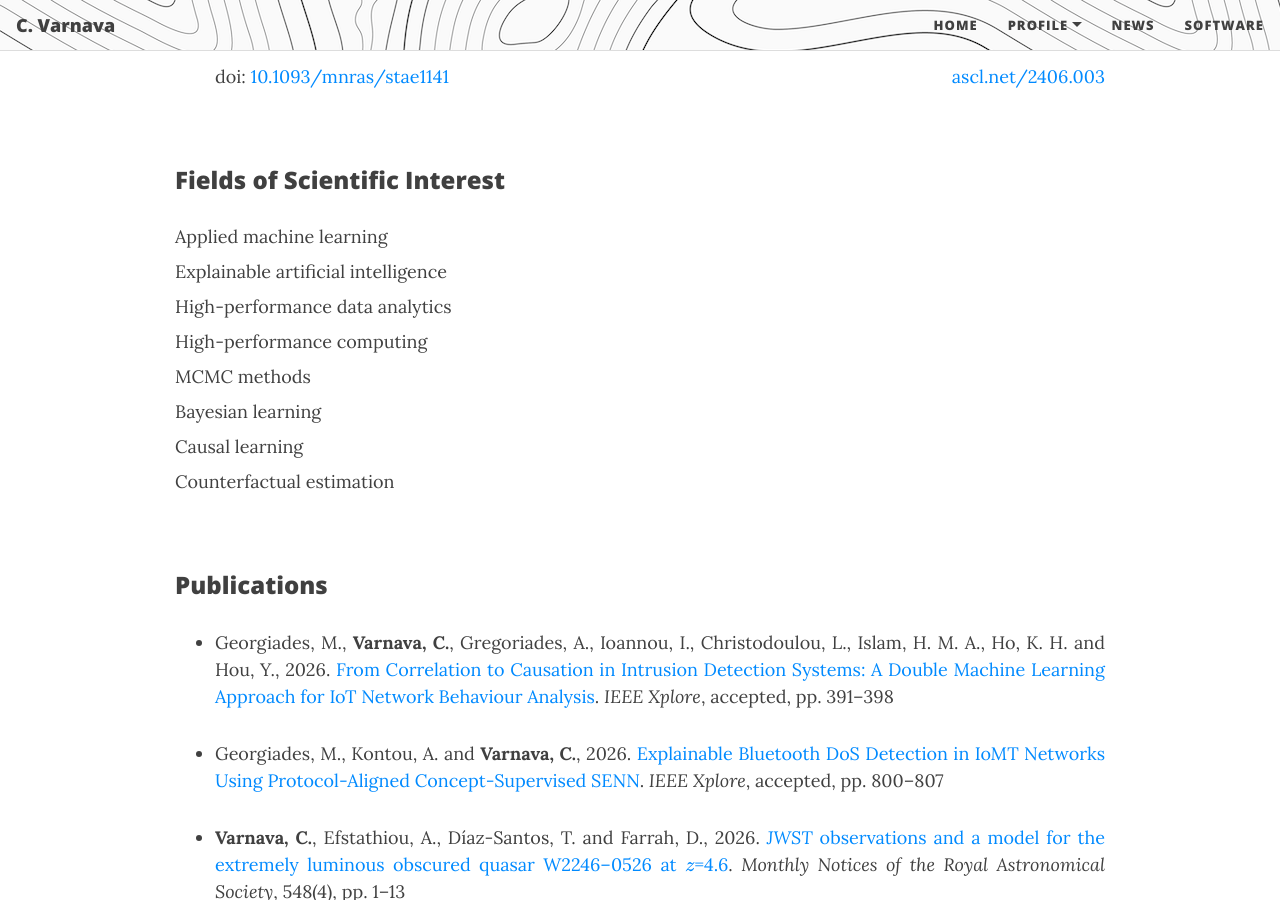
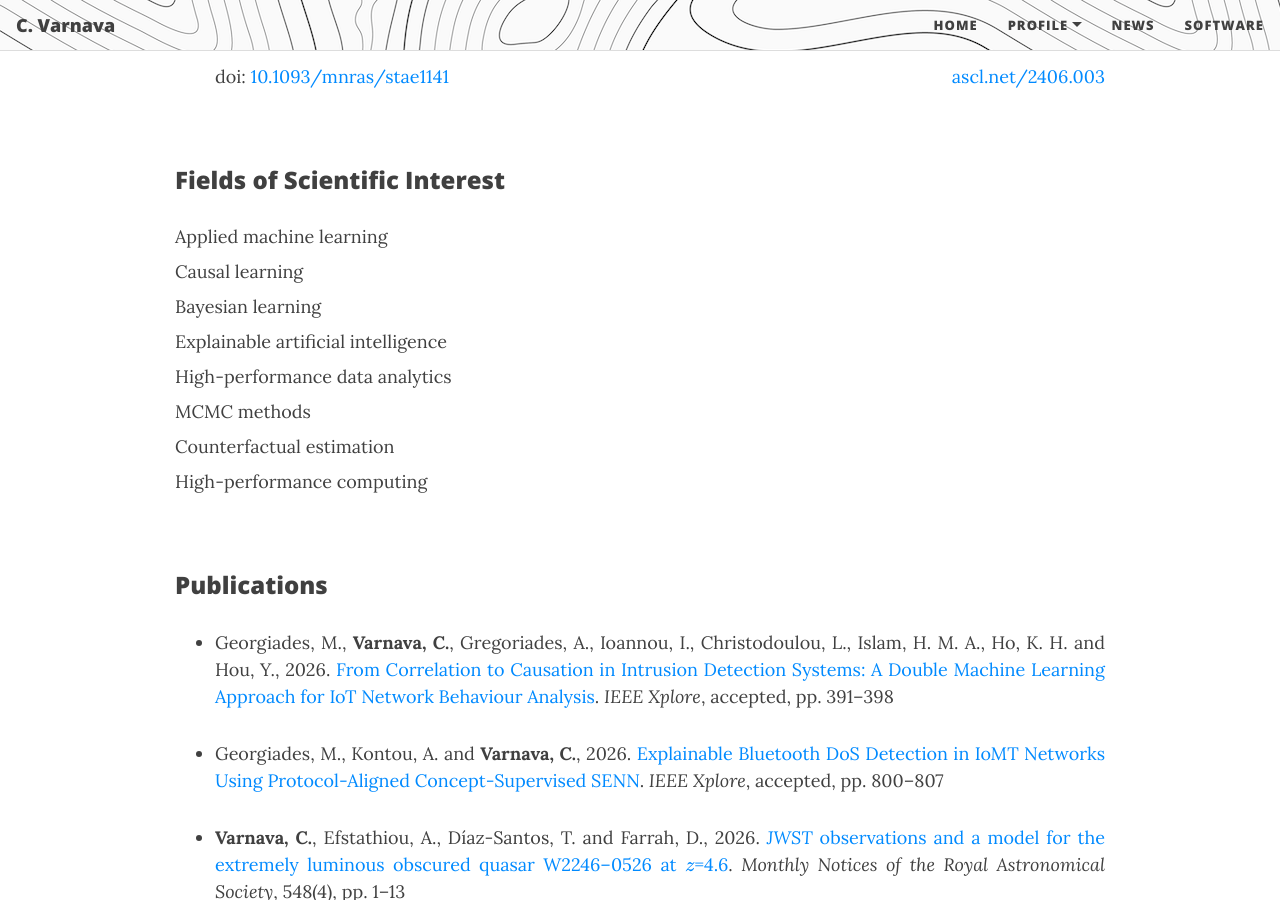
Before and after one commit to ch-var/ch-var.github.io, a Jekyll site: the page built from CV.html, in a window 1280 px wide and 900 px high, scrolled down 2836 px. Built offline with Jekyll 4.4.1, drawn with Linux system fonts in a browser that asks for light colours; formulas are drawn with MathJax 3.

Commit message:
Update CV.html

```diff
--- a/CV.html
+++ b/CV.html
@@ -89,13 +89,13 @@ mathjax: true
 <br>
 <p style="font-family: var(--header-font); font-weight: 800; line-height: 1.1; font-size: 1.5rem; margin-top: 1.25rem;">Fields of Scientific Interest</p>
 <p align='justify' style="margin-bottom: 8px;">Applied machine learning</p>
+<p align='justify' style="margin-top: 8px; margin-bottom: 8px;">Causal learning</p>
+<p align='justify' style="margin-top: 8px; margin-bottom: 8px;">Bayesian learning</p>
 <p align='justify' style="margin-top: 8px; margin-bottom: 8px;">Explainable artificial intelligence</p>
 <p align='justify' style="margin-top: 8px; margin-bottom: 8px;">High-performance data analytics</p>
-<p align='justify' style="margin-top: 8px; margin-bottom: 8px;">High-performance computing</p>
 <p align='justify' style="margin-top: 8px; margin-bottom: 8px;">MCMC methods</p>
-<p align='justify' style="margin-top: 8px; margin-bottom: 8px;">Bayesian learning</p>
-<p align='justify' style="margin-top: 8px; margin-bottom: 8px;">Causal learning</p>
-<p align='justify' style="margin-top: 8px;">Counterfactual estimation</p>
+<p align='justify' style="margin-top: 8px; margin-bottom: 8px;">Counterfactual estimation</p>
+<p align='justify' style="margin-top: 8px;">High-performance computing</p>
 <br>
 <p style="font-family: var(--header-font); font-weight: 800; line-height: 1.1; font-size: 1.5rem; margin-top: 1.25rem;">Publications</p>
 <ul>
```
